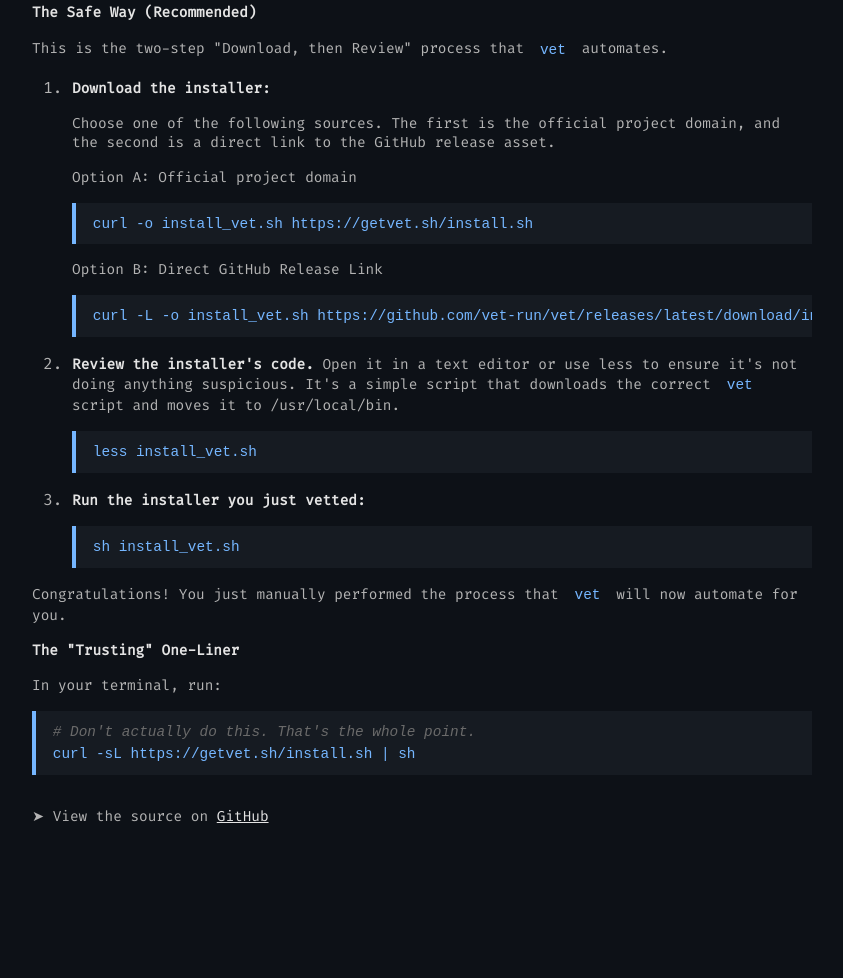
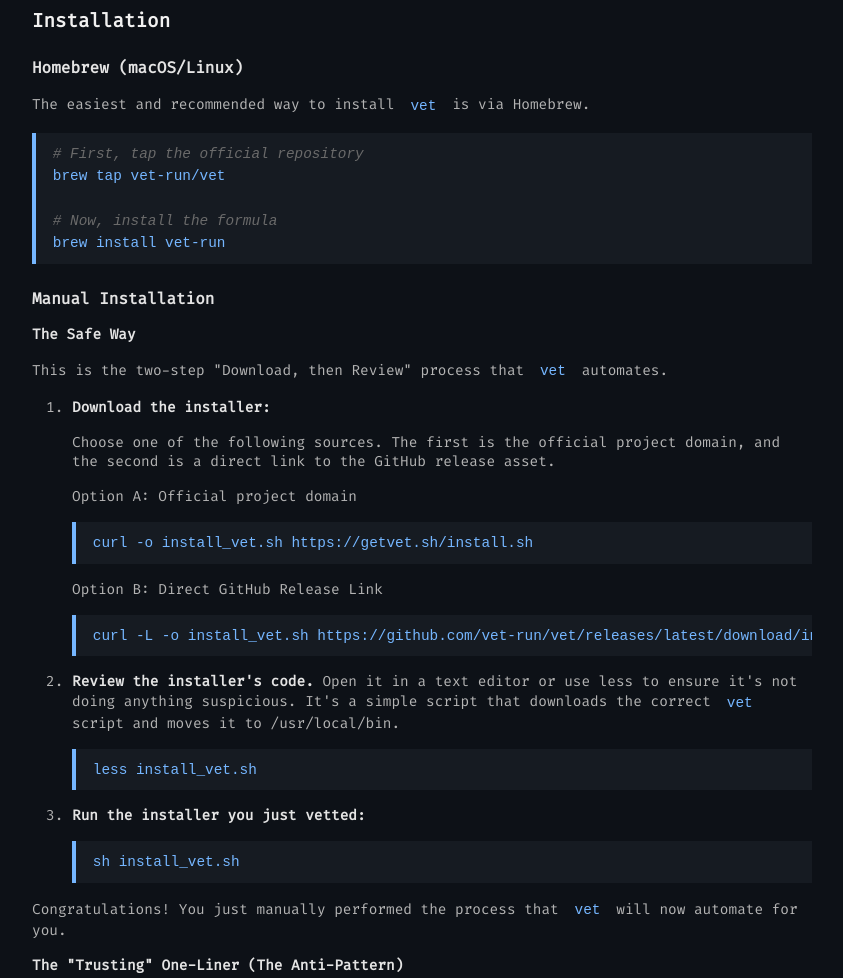
Before and after one commit to jarebear6expepjozn6rakjq5iczi3irqwphcvb/vet, a website: page public/index.html in a window 1280 px wide. Shown: the part 857-1835 px from the top of the page, without its empty margins (218-1061 px from the left). Before the commit the page ends 1723 px from the top, so only its background shows below. Drawn offline with Linux system fonts and the light colour scheme.

Commit message:
docs: Add Homebrew instructions and CONTRIBUTORS file (#16)
Updates the README.md with a new section for installing via Homebrew,
which is now the recommended method.

Creates a new CONTRIBUTORS.md file to acknowledge community members
who help improve the project.

```diff
--- a/public/index.html
+++ b/public/index.html
@@ -20,7 +20,7 @@
     .container {
       width: 100%;
       max-width: 780px;
-      padding: 2.5rem;
+      padding: 2.5rem 2.5rem 7rem 2.5rem;
     }
     h1 {
       color: #75b6ff;
@@ -30,7 +30,7 @@
     h2 {
       font-weight: normal;
       font-size: 1rem;
-      color: #e4e4e4;
+      color: #f1f1f1;
       margin-top: 0em;
       margin-bottom: 1em;
       font-weight: 600;
@@ -38,6 +38,11 @@
     h3 {
       margin-top: 2rem;
       font-size: 1.2rem;
+      color: #f1f1f1;
+    }
+    h3.section {
+      margin-top: 1.5rem;
+      font-size: 1rem;
       color: #e4e4e4;
     }
     h4 {
@@ -82,6 +87,15 @@
         color: #6a6a6a;
         font-style: italic;
     }
+    ol {
+      font-size: 0.9rem;
+      display: block;
+      list-style-type: decimal;
+      margin-block-start: 1em;
+      margin-block-end: 1em;
+      padding-inline-start: 40px;
+      unicode-bidi: isolate;
+    }
     .install-box {
       background-color: #161b22;
       padding: 0.6rem;
@@ -104,9 +118,11 @@
     a:hover {
       text-decoration: underline;
     }
-    .footer {
+    .note {
       margin-top: 2rem;
-      font-size: 0.9rem;
+      font-size: 0.85rem;
+      width: 100%;
+      text-align: right;
     }
     .ascii-header {
       color: #75b6ff;
@@ -120,6 +136,9 @@
 </head>
 <body>
   <div class="container">
+    <div class="note">
+      View the source on <a href="https://github.com/vet-run/vet">GitHub</a>
+    </div>
     <h1>vet</h1>
     <h2>Don't just run it — <code class="vet">vet</code> it.</h2>
     <p>Stop blindly piping to bash. <code class="vet">vet</code>  lets you inspect remote scripts for changes, run them through a linter, and require your explicit approval before they can execute.</p>
@@ -143,7 +162,17 @@
 <code>vet https://example.com/install.sh</code></pre>
     </div>
     <h3>Installation</h3>
-    <h4>The Safe Way (Recommended)</h4>
+    <h3 class="section">Homebrew (macOS/Linux)</h3>
+    <p>The easiest and recommended way to install <code class="vet">vet</code> is via Homebrew.</p>
+    <div class="install-box">
+<pre><code class="comment"># First, tap the official repository</code>
+<code>brew tap vet-run/vet</code>
+<code></code>
+<code class="comment"># Now, install the formula</code>
+<code>brew install vet-run</code></pre>
+    </div>
+    <h3 class="section">Manual Installation</h3>
+    <h4>The Safe Way</h4>
     <p>This is the two-step "Download, then Review" process that <code class="vet">vet</code> automates.</p>
     <ol>
       <li>
@@ -172,16 +201,12 @@
       </li>
     </ol>
     <p>Congratulations! You just manually performed the process that <code class="vet">vet</code> will now automate for you.</p>
-    <h4>The "Trusting" One-Liner</h4>
+    <h4>The "Trusting" One-Liner (The Anti-Pattern)</h4>
     <p>In your terminal, run:</p>
     <div class="install-box">
 <pre><code class="comment"># Don't actually do this. That's the whole point.</code>
 <code>curl -sL https://getvet.sh/install.sh | sh</code></pre>
     </div>
-
-    <div class="footer">
-      ➤ View the source on <a href="https://github.com/vet-run/vet">GitHub</a>
-    </div>
   </div>
 </body>
 </html>
```
Also changed, not shown: CONTRIBUTORS.md (added, +9 -0 lines), README.md.
